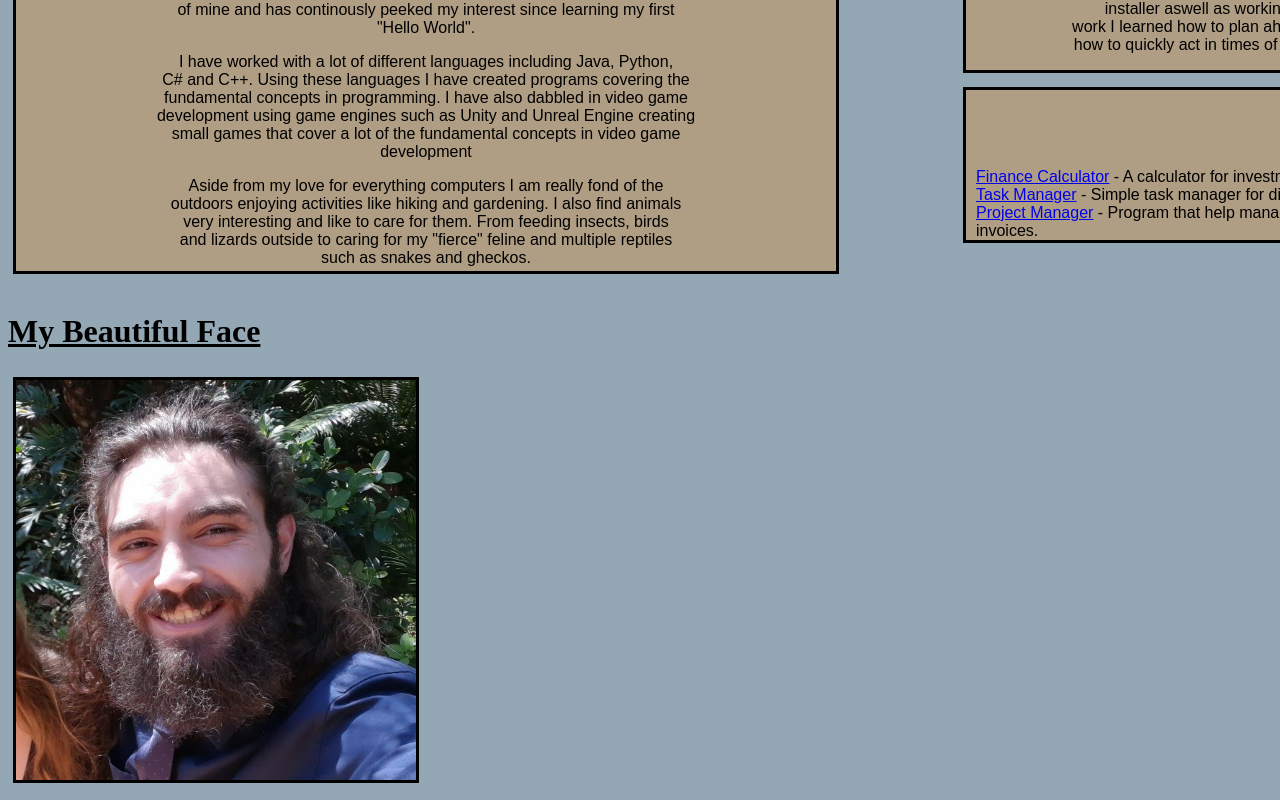
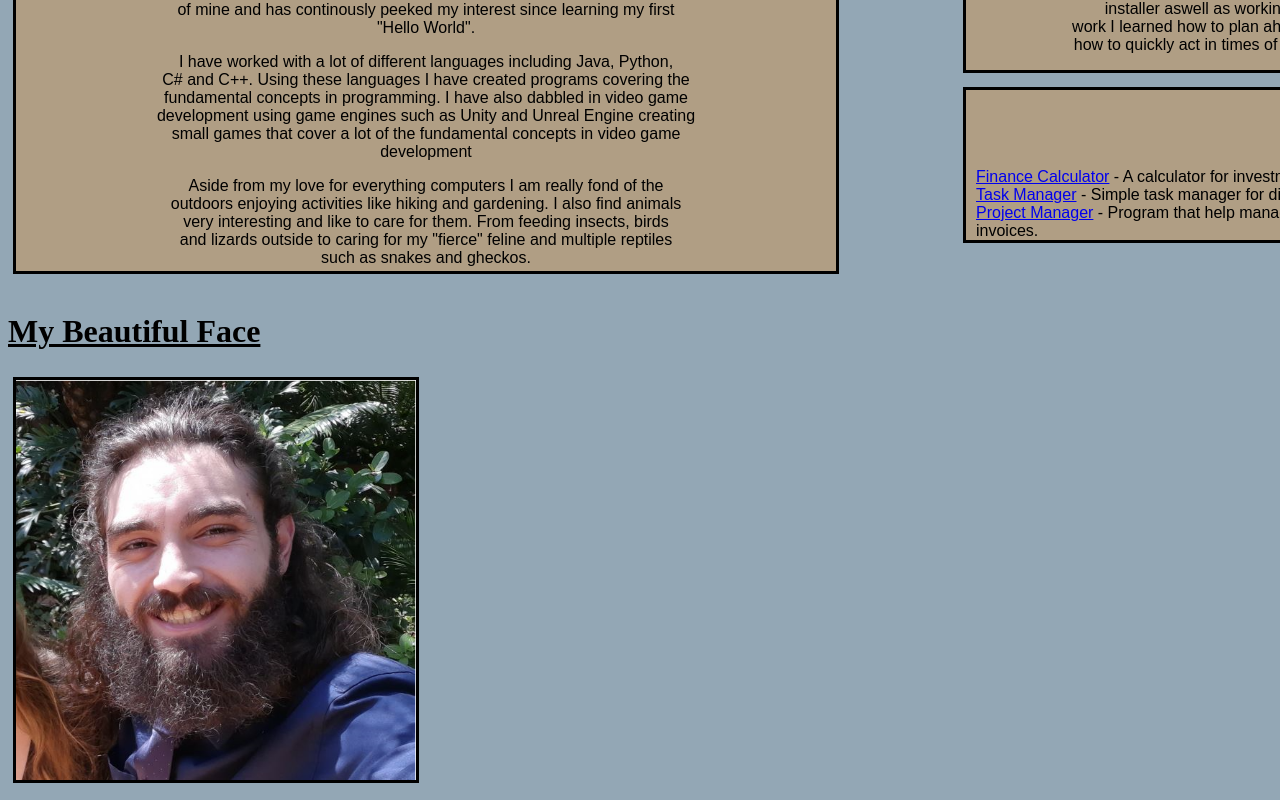
Before and after one commit to ArmandleRoux/ArmandleRoux, a plain HTML site: page index.html in a window 1280 px wide. Shown: the part 463-1263 px from the top of the page. Drawn offline with Linux system fonts and the light colour scheme.

Commit message:
Change image source

```diff
--- a/index.html
+++ b/index.html
@@ -107,7 +107,7 @@
 
 </div>
 <h1>My Beautiful Face</h1>
-<img src="armand.JPG" class="picture">
+<img src="face.PNG" class="picture">
 
 </body>
 
```
